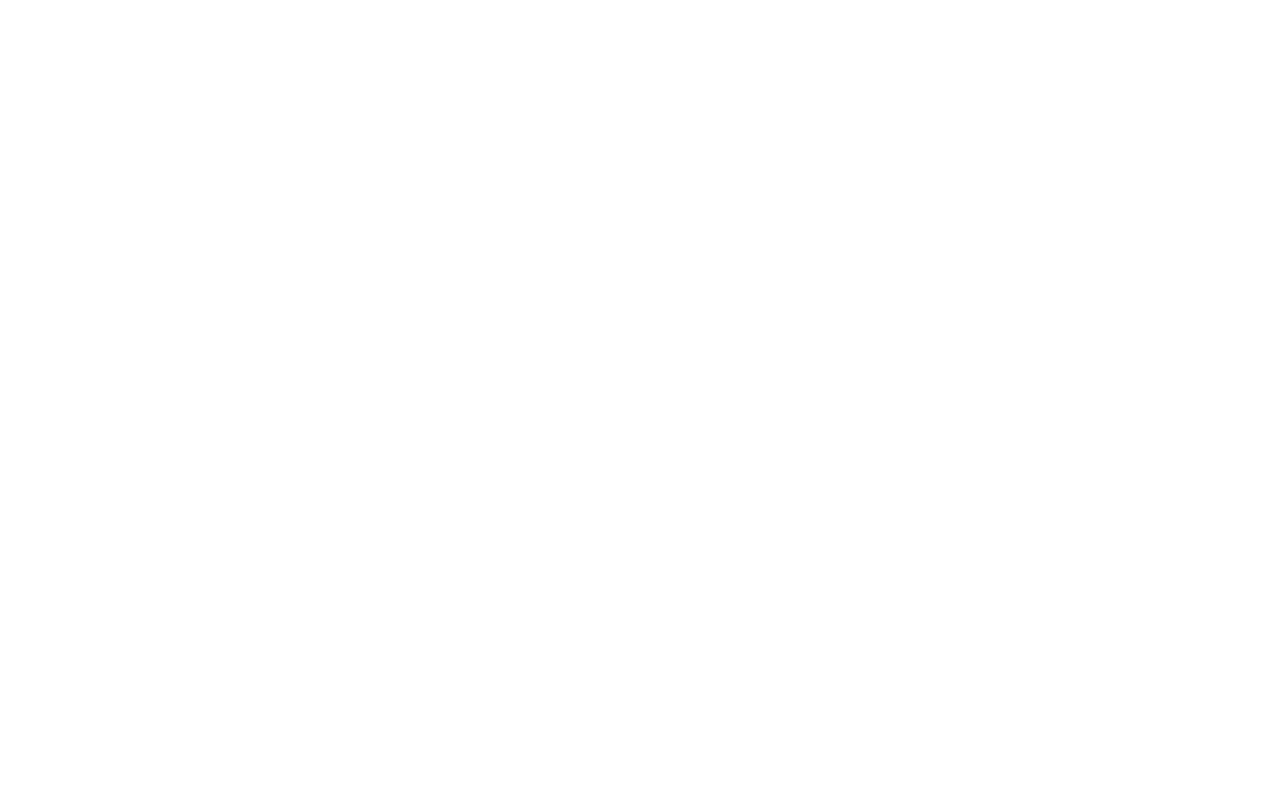
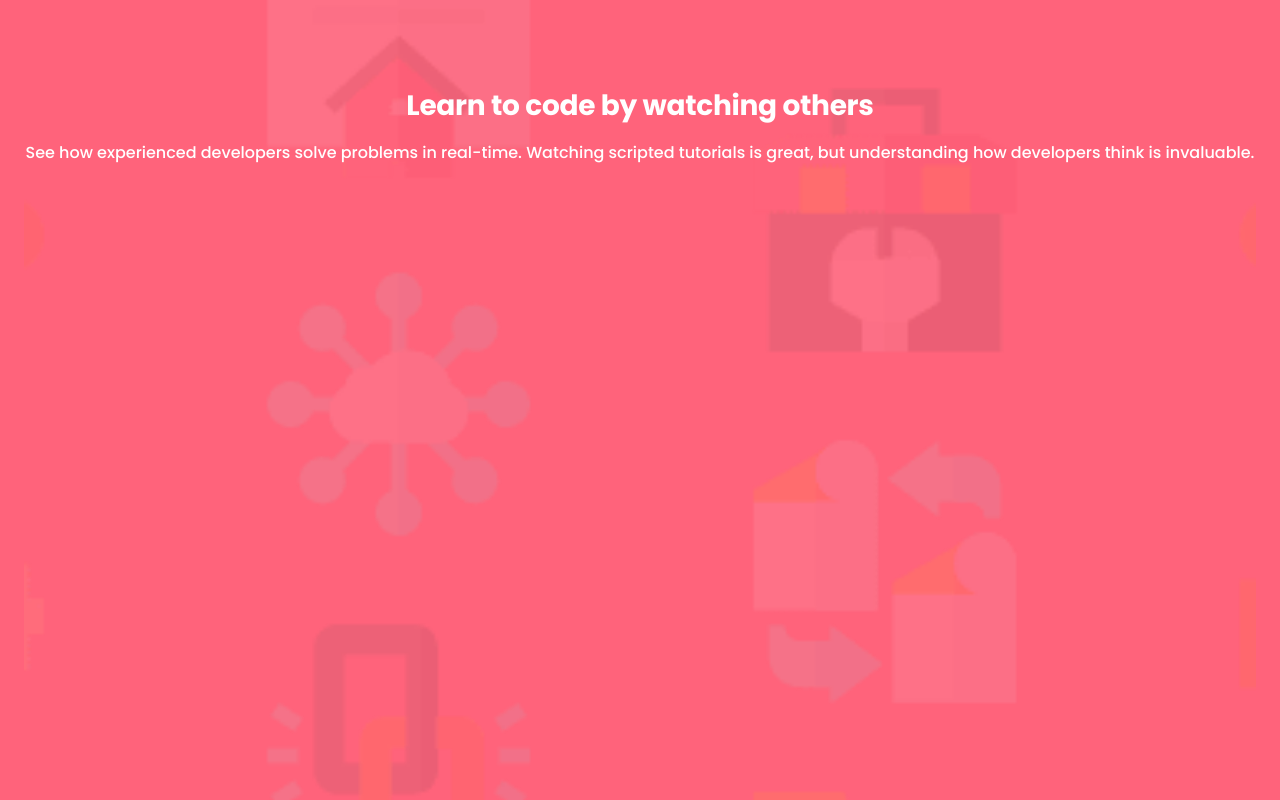
Before and after one commit to AlexanderGrigoryan/Intro-Component-with-Sign-Up-Form, a React (Create React App) app: page / in a window 1280 px wide. Built offline with nearby package versions, Linux system fonts and the light colour scheme.

Commit message:
style: create information component and make its markup

```diff
--- a/src/App.tsx
+++ b/src/App.tsx
@@ -1,7 +1,9 @@
 import React from "react";
 import { Helmet, HelmetProvider } from "react-helmet-async";
 import styled from "styled-components";
+import Information from "./components/Information";
 import GlobalStyles from "./GlobalStyles";
+import MobileBackground from "./img/bg-intro-mobile.png";
 
 function App() {
   return (
@@ -17,7 +19,9 @@
       </HelmetProvider>
 
       <MainContainer>
-        <div></div>
+        <Content>
+          <Information />
+        </Content>
       </MainContainer>
     </>
   );
@@ -25,4 +29,18 @@
 
 export default App;
 
-const MainContainer = styled.main``;
+const MainContainer = styled.main`
+  background-color: #ff637b;
+  padding: 0 24px;
+  width: 100%;
+  height: 100%;
+`;
+
+const Content = styled.div`
+  background-image: url(${MobileBackground});
+  background-repeat: no-repeat;
+  background-size: cover;
+  width: 100%;
+  height: 100%;
+  min-height: 100vh;
+`;
--- /dev/null
+++ b/src/components/Information.tsx
@@ -0,0 +1,41 @@
+import React from "react";
+import styled from "styled-components";
+
+function Information() {
+  return (
+    <Container>
+      <Title>Learn to code by watching others</Title>
+      <Text>
+        See how experienced developers solve problems in real-time. Watching
+        scripted tutorials is great, but understanding how developers think is
+        invaluable.
+      </Text>
+    </Container>
+  );
+}
+
+export default Information;
+
+const Container = styled.div`
+  display: flex;
+  flex-direction: column;
+  text-align: center;
+  row-gap: 16px;
+  padding-top: 88px;
+  margin-bottom: 64px;
+`;
+
+const Title = styled.h1`
+  font-size: 28px;
+  font-weight: 700;
+  line-height: 36px;
+  letter-spacing: -0.2916666865348816px;
+  color: #ffffff;
+`;
+
+const Text = styled.p`
+  font-size: 16px;
+  font-weight: 500;
+  line-height: 26px;
+  color: #ffffff;
+`;
```
